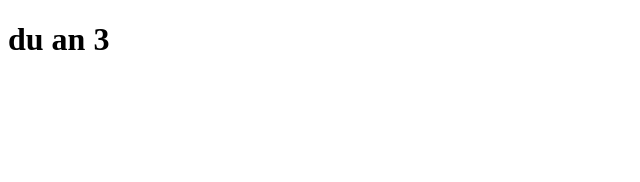
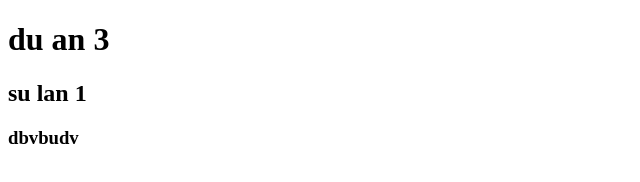
Before and after one commit to HaHuu597/duan3, a plain HTML site: page index.html in a window 1280 px wide. Shown: the whole page, without its empty margins (0-640 px from the left). Drawn offline with Linux system fonts and the light colour scheme.

Commit message:
sua doi lan 1

```diff
--- a/index.html
+++ b/index.html
@@ -7,5 +7,7 @@
   </head>
   <body>
     <h1>du an 3</h1>
+    <h2>su lan 1</h2>
+    <h3>dbvbudv</h3>
   </body>
 </html>
```
